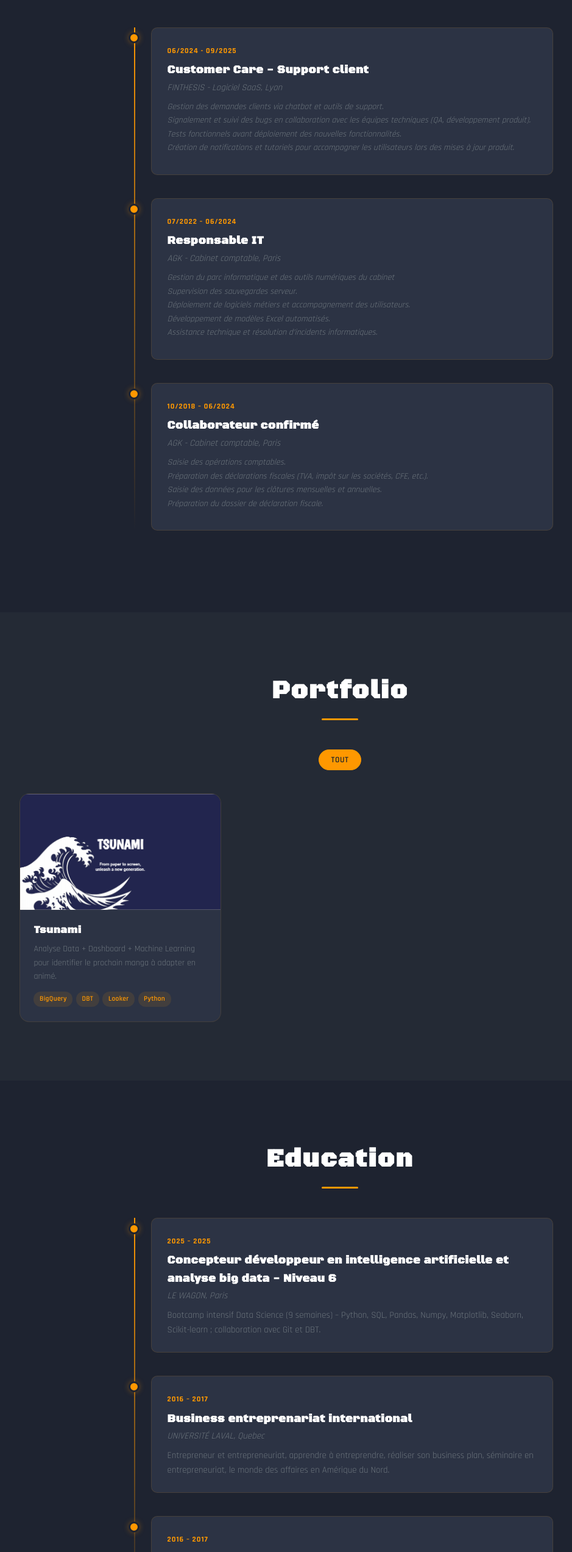
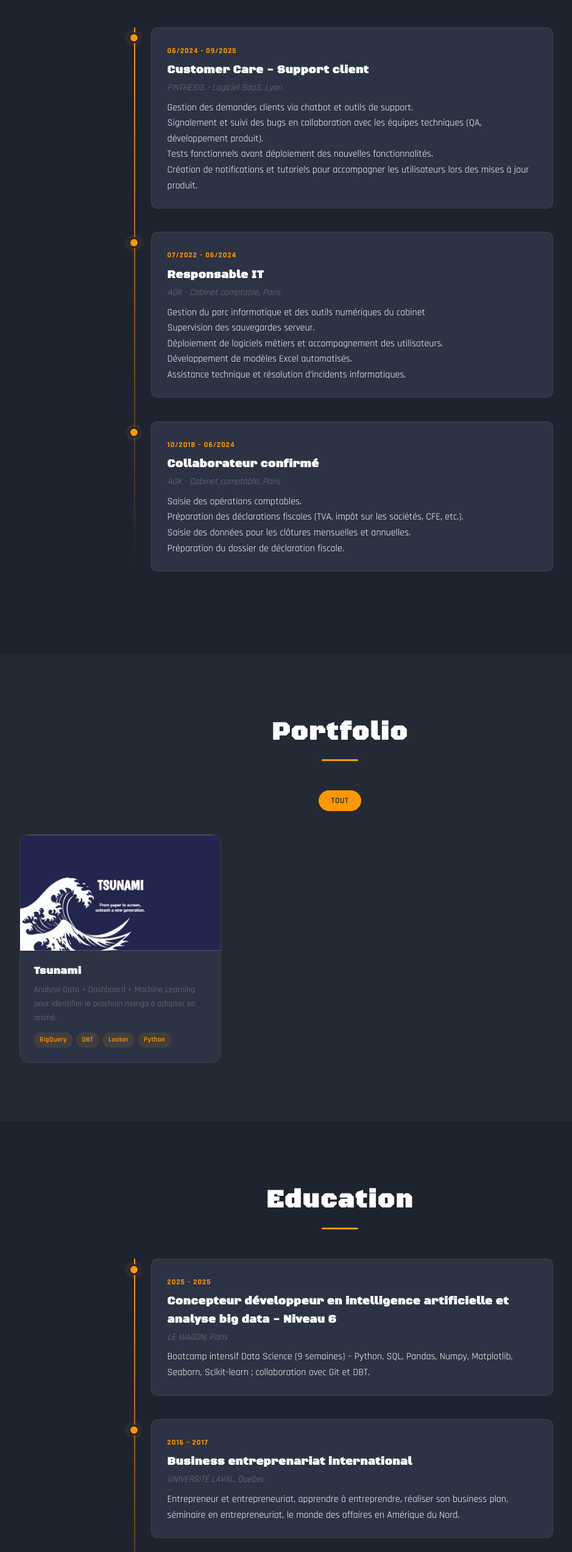
Before and after one commit to falendrir/falendrir.github.io, a plain HTML site: page index.html in a window 1280 px wide. Shown: the part 2352-4897 px from the top of the page at 61% size, without its empty margins (82-1021 px from the left). Drawn offline with Linux system fonts and the light colour scheme.

Commit message:
update html

```diff
--- a/index.html
+++ b/index.html
@@ -229,6 +229,7 @@ img{ max-width:100%; display:block; }
 .timeline-card h3{ font-family:var(--font-heading); font-size:1.15rem; margin:.3rem 0 .15rem; letter-spacing:.5px; }
 .timeline-place{ color:var(--clr-text-muted); font-size:.88rem; margin-bottom:.5rem; font-style:italic; }
 .timeline-card p{ color:var(--clr-text-muted); font-size:.93rem; }
+.timeline-text{ color:var(--clr-text); font-size:.93rem; }
 
 /* ═══ PORTFOLIO ═══ */
 .portfolio-filters{ display:flex; justify-content:center; gap:.7rem; margin-bottom:2.4rem; flex-wrap:wrap; }
@@ -457,7 +458,7 @@ img{ max-width:100%; display:block; }
           <span class="timeline-date">06/2024 - 09/2025</span>
           <h3>Customer Care - Support client</h3>
           <p class="timeline-place">FINTHESIS - Logiciel SaaS, Lyon</p>
-          <ul class="timeline-place">
+          <ul>
             <li>Gestion des demandes clients via chatbot et outils de support.</li>
             <li>Signalement et suivi des bugs en collaboration avec les équipes techniques (QA, développement produit).</li>
             <li>Tests fonctionnels avant déploiement des nouvelles fonctionnalités.</li>
@@ -471,7 +472,7 @@ img{ max-width:100%; display:block; }
           <span class="timeline-date">07/2022 – 06/2024</span>
           <h3>Responsable IT</h3>
           <p class="timeline-place">AGK - Cabinet comptable, Paris</p>
-          <ul class="timeline-place">
+          <ul>
             <li>Gestion du parc informatique et des outils numériques du cabinet</li>
             <li>Supervision des sauvegardes serveur.</li>
             <li>Déploiement de logiciels métiers et accompagnement des utilisateurs.</li>
@@ -486,7 +487,7 @@ img{ max-width:100%; display:block; }
           <span class="timeline-date">10/2018 – 06/2024</span>
           <h3>Collaborateur confirmé</h3>
           <p class="timeline-place">AGK - Cabinet comptable, Paris</p>
-          <ul class="timeline-place">
+          <ul>
             <li>Saisie des opérations comptables.</li>
             <li>Préparation des déclarations fiscales (TVA, impôt sur les sociétés, CFE, etc.).</li>
             <li>Saisie des données pour les clôtures mensuelles et annuelles.</li>
@@ -615,7 +616,9 @@ img{ max-width:100%; display:block; }
           <span class="timeline-date">2025 – 2025</span>
           <h3>Concepteur développeur en intelligence artificielle et analyse big data - Niveau 6</h3>
           <p class="timeline-place">LE WAGON, Paris</p>
-          <p>Bootcamp intensif Data Science (9 semaines) – Python, SQL, Pandas, Numpy, Matplotlib, Seaborn, Scikit-learn ; collaboration avec Git et DBT.</p>
+          <ul>
+            <li>Bootcamp intensif Data Science (9 semaines) – Python, SQL, Pandas, Numpy, Matplotlib, Seaborn, Scikit-learn ; collaboration avec Git et DBT.</li>
+          </ul>
         </div>
       </div>
       <div class="timeline-item">
@@ -624,7 +627,9 @@ img{ max-width:100%; display:block; }
           <span class="timeline-date">2016 – 2017</span>
           <h3>Business entreprenariat international</h3>
           <p class="timeline-place">UNIVERSITÉ LAVAL, Quebec</p>
-          <p>Entrepreneur et entrepreneuriat, apprendre à entreprendre, réaliser son business plan, séminaire en entrepreneuriat, le monde des affaires en Amérique du Nord.</p>
+          <ul>
+            <li>Entrepreneur et entrepreneuriat, apprendre à entreprendre, réaliser son business plan, séminaire en entrepreneuriat, le monde des affaires en Amérique du Nord.</li>
+          </ul>
         </div>
       </div>
       <div class="timeline-item">
@@ -633,7 +638,9 @@ img{ max-width:100%; display:block; }
           <span class="timeline-date">2016 – 2017</span>
           <h3>Bachelor : Business and management</h3>
           <p class="timeline-place">INSTITUT SUP. DE GESTION, Toulouse</p>
-          <p>Année tournée vers l'international avec un parcours mixte : 50% France, 50% international.</p>
+          <ul>
+            <li>Année tournée vers l'international avec un parcours mixte : 50% France, 50% international.</li>
+          </ul>
         </div>
       </div>
     </div>
```
